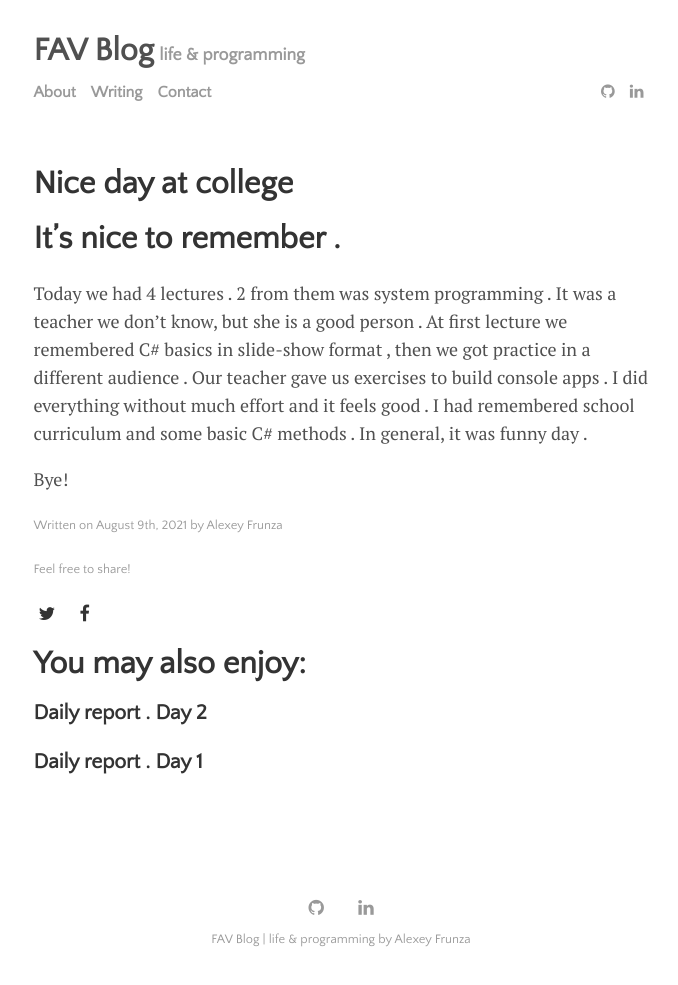
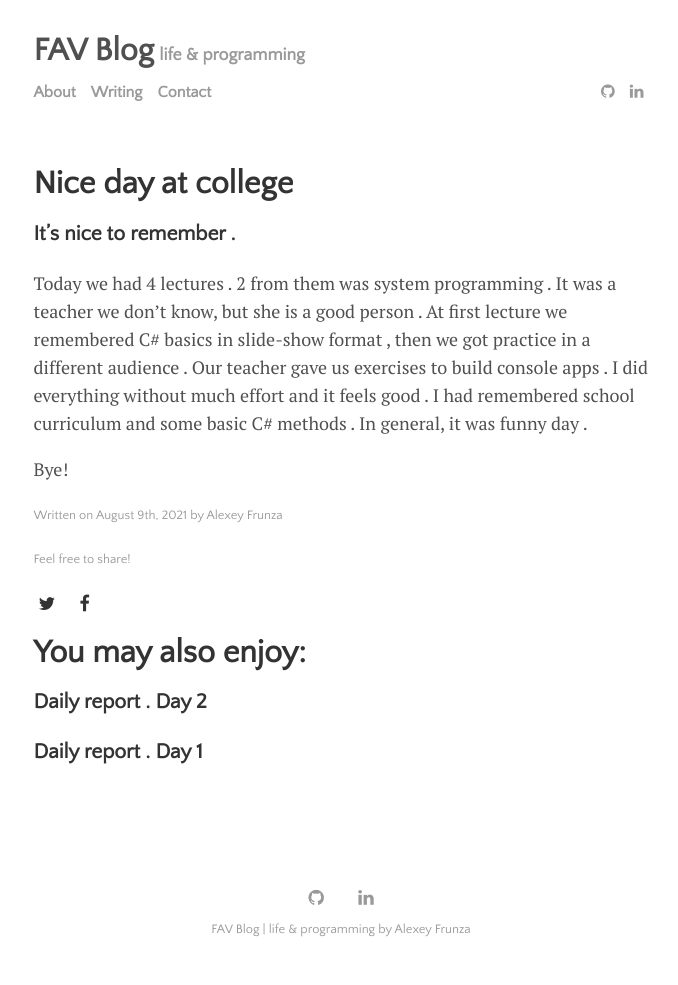
Before and after one commit to AlexeyFrunza/fav_blog, a Jekyll site: the page built from _posts/2021-08-09-college-day.md, in a window 1280 px wide. Shown: the whole page, without its empty margins (299-977 px from the left). Built offline with Jekyll 4.4.1, drawn with Linux system fonts in a browser that asks for light colours.

```diff
--- a/_posts/2021-08-09-college-day.md
+++ b/_posts/2021-08-09-college-day.md
@@ -6,7 +6,7 @@ categories: journal
 tags: [documentation,sample]
 ---
 
-# It's nice to remember .
+### It's nice to remember .
 
 Today we had 4 lectures . 2 from them was system programming . It was a teacher we don't know, but she is a good person . At first lecture we remembered C# basics in slide-show format , then we got practice in a different audience . Our teacher gave us exercises to build console apps . I did everything without much effort and it feels good . I had remembered school curriculum and some basic C# methods . In general, it was funny day .
 
```
